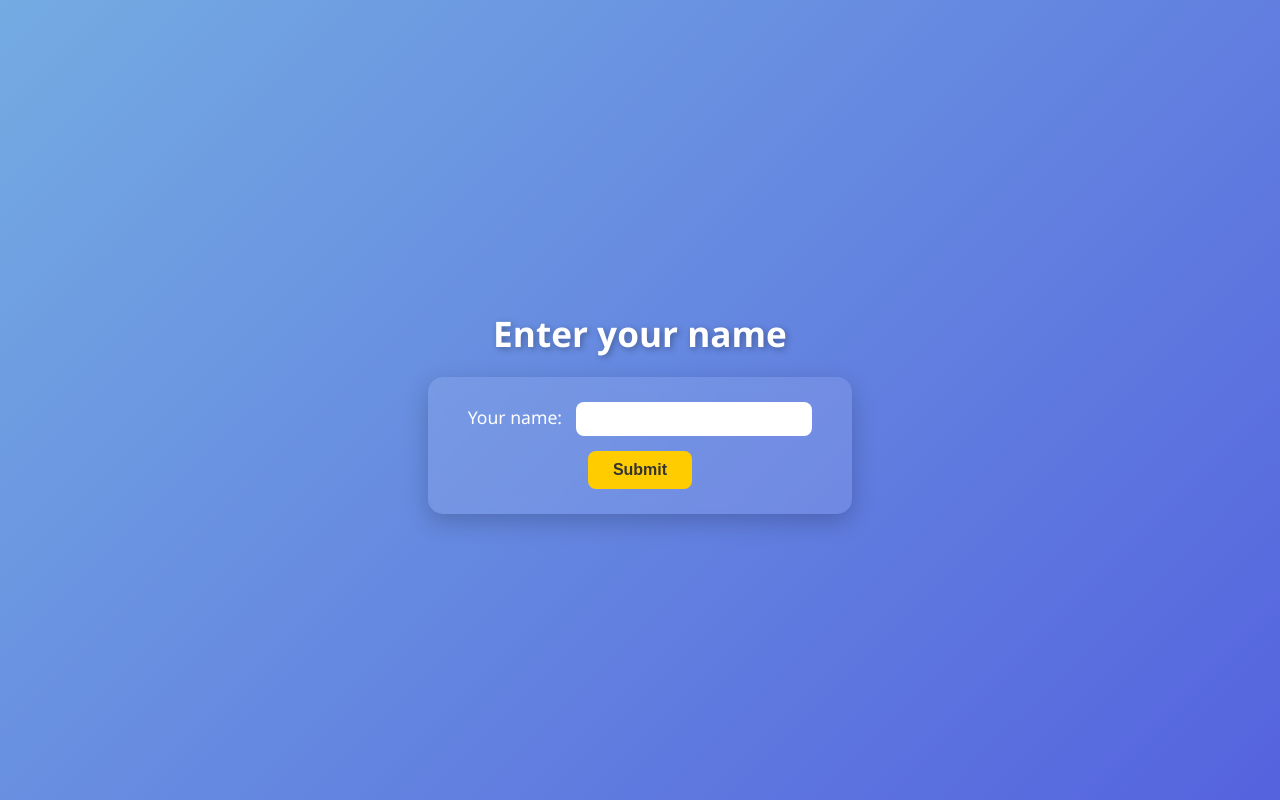
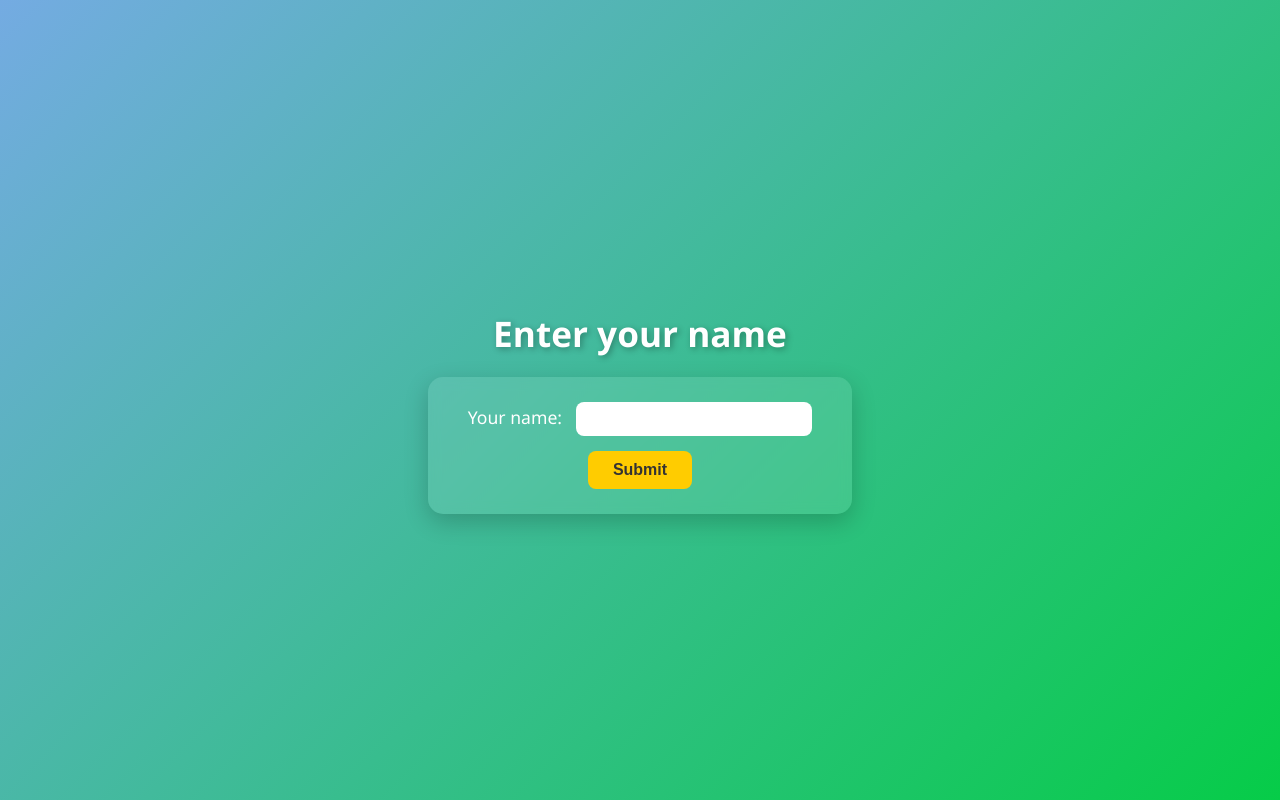
Before and after one commit to hariprasath9849/cicd_pipeline_with_Docker_Jenkins, a Django app: page / in a window 1280 px wide. Run offline with Django 5.2, Linux system fonts and the light colour scheme.

Commit message:
changed the colour

```diff
--- a/greet/templates/greet.html
+++ b/greet/templates/greet.html
@@ -7,7 +7,7 @@
     <style>
         body {
             font-family: "Segoe UI", Tahoma, Geneva, Verdana, sans-serif;
-            background: linear-gradient(135deg, #74ABE2, #5563DE);
+            background: linear-gradient(135deg, #74ABE2, #06cc48);
             color: #fff;
             text-align: center;
             height: 100vh;
```
